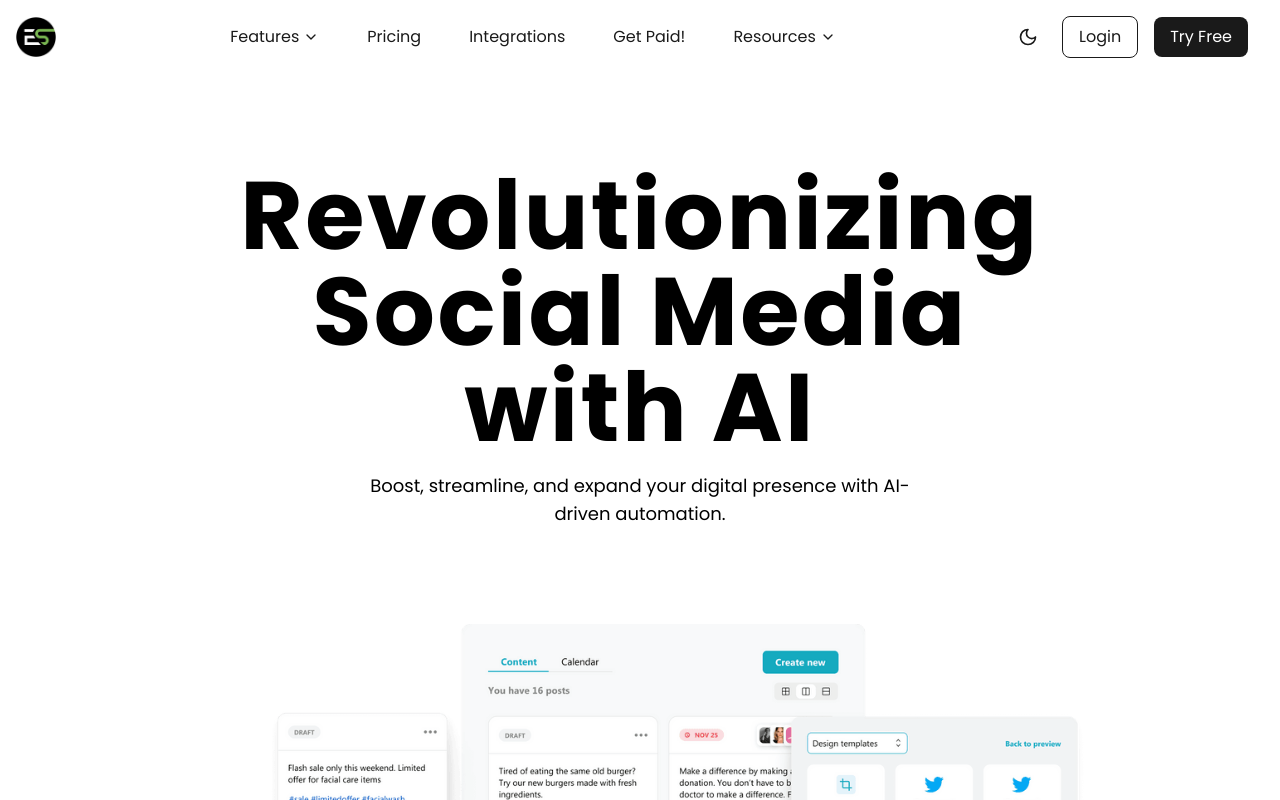
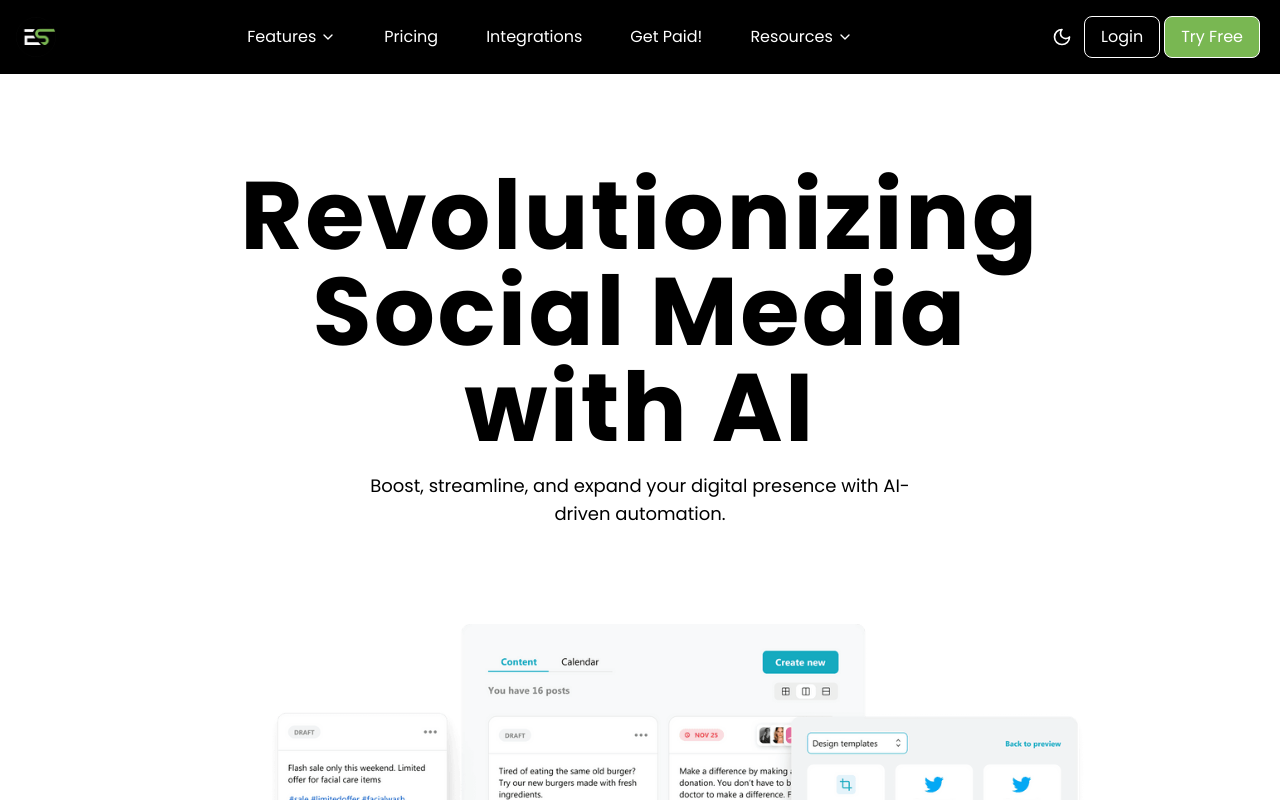
Before and after one commit to faizanfareedkhan/socialMediaAutomation, a React (Vite) app in the folder frontend/: page / in a window 1280 px wide. Shown: the top 800 px of the page. Built offline with nearby package versions, Linux system fonts and the light colour scheme.

Commit message:
make changes

```diff
--- a/frontend/index.html
+++ b/frontend/index.html
@@ -9,7 +9,7 @@
     <title>Frontend</title>
   </head>
   <body>
-    <div id="root"></div>
+    <div data-theme="red" id="root"></div>
     <script type="module" src="/src/main.tsx"></script>
   </body>
 </html>
--- /dev/null
+++ b/frontend/src/components/common/BtnPrimary.tsx
@@ -0,0 +1,16 @@
+type ButtonProps = {
+  name: string;
+  className?: string;
+};
+
+const BtnPrimary: React.FC<ButtonProps> = ({ name, className = "" }) => {
+  return (
+    <button
+      className={`border-secondary text-secondary hover:bg-secondary hover:text-primary border transition-colors duration-300 ${className}`}
+    >
+      {name}
+    </button>
+  );
+};
+
+export default BtnPrimary;
--- /dev/null
+++ b/frontend/src/components/common/BtnSecondary.tsx
@@ -0,0 +1,16 @@
+type ButtonProps = {
+  name: string;
+  className?: string;
+};
+
+const BtnSecondary: React.FC<ButtonProps> = ({ name, className = "" }) => {
+  return (
+    <button
+      className={`bg-tertiary text-secondary hover:bg-secondary hover:text-tertiary border-secondary hover:border-tertiary border transition-colors duration-300 ${className}`}
+    >
+      {name}
+    </button>
+  );
+};
+
+export default BtnSecondary;
--- a/frontend/src/components/website/navbar/Navbar.tsx
+++ b/frontend/src/components/website/navbar/Navbar.tsx
@@ -17,6 +17,8 @@ import {
   Moon,
 } from "lucide-react";
 import { NavLink } from "react-router-dom";
+import BtnPrimary from "@/components/common/BtnPrimary";
+import BtnSecondary from "@/components/common/BtnSecondary";
 
 interface MenuItem {
   title: string;
@@ -58,35 +60,35 @@ const Navbar = () => {
       ],
     },
   ];
-
+  console.log(isDarkMode);
   useEffect(() => {
-    if (isDarkMode) {
-      document.documentElement.setAttribute("data-theme", "dark");
-    } else {
-      document.documentElement.setAttribute("data-theme", "light");
+    const root = document.getElementById("root");
+    if (root) {
+      root.setAttribute("data-theme", isDarkMode ? "light" : "dark");
     }
+    console.log(root);
   }, [isDarkMode]);
 
   return (
-    <nav className="bg-primary text-primary-text w-screen fixed top-0 z-999">
-      <div className="flex justify-between p-4 items-center mx-auto">
+    <nav className="bg-primary text-secondary fixed top-0 z-999 w-screen">
+      <div className="mx-auto flex items-center justify-between p-4">
         {/* Logo */}
         <NavLink to={"/"} className="text-xl font-bold">
           <img src="/logo/ES_logo.png" alt="Logo" className="h-10 w-auto" />
         </NavLink>
 
         {/* Desktop Menu */}
-        <ul className="hidden lg:flex relative space-x-12">
+        <ul className="relative hidden space-x-12 lg:flex">
           {menuItems.map((menu) => (
             <NavLink
               to={menu.link || "/"}
               key={menu.title}
-              className="cursor-pointer duration-300 group relative transition-colors"
+              className="group relative cursor-pointer transition-colors duration-300"
               onClick={() => setDropdown(menu.items ? menu.title : null)}
               onMouseEnter={() => setDropdown(menu.items ? menu.title : null)}
               onMouseLeave={() => setDropdown(null)}
             >
-              <div className="flex gap-1 items-center">
+              <div className="flex items-center gap-1">
                 {menu.title}
                 {menu.items && (
                   <ChevronDown
@@ -98,12 +100,12 @@ const Navbar = () => {
                 )}
               </div>
               {menu.items && dropdown === menu.title && (
-                <ul className="bg-primary border  rounded-md shadow-lg w-max absolute left-[-10px] top-full">
+                <ul className="bg-primary absolute top-full left-[-10px] w-max rounded-md border shadow-lg">
                   {menu.items.map((item) => (
                     <NavLink
                       to={item.link}
                       key={item.name}
-                      className="flex duration-300 gap-2  items-center px-4 py-2 transition-colors text-primary-text"
+                      className="text-secondary flex items-center gap-2 px-4 py-2 transition-colors duration-300"
                     >
                       <item.icon size={16} />
                       {item.name}
@@ -116,26 +118,23 @@ const Navbar = () => {
         </ul>
 
         {/* Theme Toggle and Buttons */}
-        <div className="flex items-center gap-4">
+        <div className="flex items-center gap-1">
           <button
             onClick={() => setIsDarkMode(!isDarkMode)}
-            className="p-2 rounded-full  transition-colors duration-300"
+            className="rounded-full p-2 transition-colors duration-300"
             aria-label="Toggle Dark Mode"
           >
             {isDarkMode ? (
-              <Sun size={20} className="text-primary-text" />
+              <Sun size={20} className="text-secondary" />
             ) : (
-              <Moon size={20} className="text-primary-text" />
+              <Moon size={20} className="text-secondary" />
             )}
           </button>
 
-          <div className="flex items-center space-x-4">
-            <button className="border border-secondary rounded-md duration-300 hover:bg-secondary hover:text-secondary-text px-4 py-2 transition-colors">
-              Login
-            </button>
-            <button className="bg-secondary rounded-md text-secondary-text duration-300 hover:opacity-90 px-4 py-2 transition-colors">
-              Try Free
-            </button>
+          <div className="flex items-center space-x-1">
+            <BtnPrimary className="rounded-md px-4 py-2" name="Login" />
+            <BtnSecondary className="rounded-md px-4 py-2" name="Try Free" />
+
             <button className="lg:hidden" onClick={() => setIsOpen(!isOpen)}>
               {isOpen ? <X size={24} /> : <Menu size={24} />}
             </button>
@@ -145,12 +144,12 @@ const Navbar = () => {
 
       {/* Mobile Menu */}
       {isOpen && (
-        <div className="bg-primary  border-t lg:hidden">
-          <ul className="flex flex-col p-4 space-y-4">
+        <div className="bg-primary border-t lg:hidden">
+          <ul className="flex flex-col space-y-4 p-4">
             {menuItems.map((menu) => (
-              <li key={menu.title} className="cursor-pointer relative">
+              <li key={menu.title} className="relative cursor-pointer">
                 <div
-                  className="flex justify-between items-center"
+                  className="flex items-center justify-between"
                   onClick={() =>
                     setDropdown(dropdown === menu.title ? null : menu.title)
                   }
@@ -166,12 +165,12 @@ const Navbar = () => {
                   )}
                 </div>
                 {menu.items && dropdown === menu.title && (
-                  <ul className="ml-4 mt-2 space-y-2">
+                  <ul className="mt-2 ml-4 space-y-2">
                     {menu.items.map((item) => (
                       <NavLink
                         to={item.link}
                         key={item.name}
-                        className="flex gap-2 items-center py-1 text-primary-text"
+                        className="text-secondary flex items-center gap-2 py-1"
                       >
                         <item.icon size={16} />
                         {item.name}
@@ -182,11 +181,11 @@ const Navbar = () => {
               </li>
             ))}
           </ul>
-          <div className="flex flex-col p-4 space-y-2">
-            <button className="border border-secondary rounded-md duration-300 hover:bg-secondary hover:text-secondary-text px-4 py-2 transition-colors">
+          <div className="flex flex-col space-y-2 p-4">
+            <button className="border-secondary hover:bg-secondary hover:text-secondary rounded-md border px-4 py-2 transition-colors duration-300">
               Login
             </button>
-            <button className="bg-secondary rounded-md text-secondary-text duration-300 hover:opacity-90 px-4 py-2 transition-colors">
+            <button className="bg-secondary text-secondary rounded-md px-4 py-2 transition-colors duration-300 hover:opacity-90">
               Try Free
             </button>
           </div>
--- a/frontend/src/index.css
+++ b/frontend/src/index.css
@@ -1,113 +1,47 @@
 @import url("https://fonts.googleapis.com/css2?family=Poppins:ital,wght@0,100;0,200;0,300;0,400;0,500;0,600;0,700;0,800;0,900;1,100;1,200;1,300;1,400;1,500;1,600;1,700;1,800;1,900&family=Space+Grotesk:wght@300..700&display=swap");
 @import "tailwindcss";
-@custom-variant dark (&:is(.dark *));
+@custom-variant dark (&:where(.dark, .dark *));
 
 /* Font */
 * {
   font-family: "Poppins", "Space Grotesk", "Courier New", Courier, monospace;
 }
 
-/* Keyframes */
-@keyframes marquee {
-  from {
-    transform: translateX(0%);
-  }
-  to {
-    transform: translateX(-100%);
-  }
-}
-
-@keyframes marquee-vertical {
-  from {
-    transform: translateY(0%);
-  }
-  to {
-    transform: translateY(-100%);
-  }
-}
-
-/* Animations */
-.animate-marquee {
-  animation: marquee 20s linear infinite;
-}
-.animate-marquee-reverse {
-  animation: marquee 20s linear infinite reverse;
-}
-.animate-marquee-vertical {
-  animation: marquee-vertical 20s linear infinite;
-}
-
-/* Theme Variables */
 :root {
   --radius: 0.625rem;
   --background: oklch(1 0 0);
-  --foreground: oklch(0.145 0 0);
+  --foreground: oklch(0.147 0.004 49.25);
   --card: oklch(1 0 0);
-  --card-foreground: oklch(0.145 0 0);
+  --card-foreground: oklch(0.147 0.004 49.25);
   --popover: oklch(1 0 0);
-  --popover-foreground: oklch(0.145 0 0);
-  --primary: oklch(0.205 0 0);
-  --primary-foreground: oklch(0.985 0 0);
-  --secondary: oklch(0.97 0 0);
-  --secondary-foreground: oklch(0.205 0 0);
-  --muted: oklch(0.97 0 0);
-  --muted-foreground: oklch(0.556 0 0);
-  --accent: oklch(0.97 0 0);
-  --accent-foreground: oklch(0.205 0 0);
+  --popover-foreground: oklch(0.147 0.004 49.25);
+  --primary: oklch(0.216 0.006 56.043);
+  --primary-foreground: oklch(0.985 0.001 106.423);
+  --secondary: oklch(0.97 0.001 106.424);
+  --secondary-foreground: oklch(0.216 0.006 56.043);
+  --muted: oklch(0.97 0.001 106.424);
+  --muted-foreground: oklch(0.553 0.013 58.071);
+  --accent: oklch(0.97 0.001 106.424);
+  --accent-foreground: oklch(0.216 0.006 56.043);
   --destructive: oklch(0.577 0.245 27.325);
-  --border: oklch(0.922 0 0);
-  --input: oklch(0.922 0 0);
-  --ring: oklch(0.708 0 0);
+  --border: oklch(0.923 0.003 48.717);
+  --input: oklch(0.923 0.003 48.717);
+  --ring: oklch(0.709 0.01 56.259);
   --chart-1: oklch(0.646 0.222 41.116);
   --chart-2: oklch(0.6 0.118 184.704);
   --chart-3: oklch(0.398 0.07 227.392);
   --chart-4: oklch(0.828 0.189 84.429);
   --chart-5: oklch(0.769 0.188 70.08);
-  --sidebar: oklch(0.985 0 0);
-  --sidebar-foreground: oklch(0.145 0 0);
-  --sidebar-primary: oklch(0.205 0 0);
-  --sidebar-primary-foreground: oklch(0.985 0 0);
-  --sidebar-accent: oklch(0.97 0 0);
-  --sidebar-accent-foreground: oklch(0.205 0 0);
-  --sidebar-border: oklch(0.922 0 0);
-  --sidebar-ring: oklch(0.708 0 0);
+  --sidebar: oklch(0.985 0.001 106.423);
+  --sidebar-foreground: oklch(0.147 0.004 49.25);
+  --sidebar-primary: oklch(0.216 0.006 56.043);
+  --sidebar-primary-foreground: oklch(0.985 0.001 106.423);
+  --sidebar-accent: oklch(0.97 0.001 106.424);
+  --sidebar-accent-foreground: oklch(0.216 0.006 56.043);
+  --sidebar-border: oklch(0.923 0.003 48.717);
+  --sidebar-ring: oklch(0.709 0.01 56.259);
 }
 
-.dark {
-  --background: oklch(0.145 0 0);
-  --foreground: oklch(0.985 0 0);
-  --card: oklch(0.205 0 0);
-  --card-foreground: oklch(0.985 0 0);
-  --popover: oklch(0.205 0 0);
-  --popover-foreground: oklch(0.985 0 0);
-  --primary: oklch(0.922 0 0);
-  --primary-foreground: oklch(0.205 0 0);
-  --secondary: oklch(0.269 0 0);
-  --secondary-foreground: oklch(0.985 0 0);
-  --muted: oklch(0.269 0 0);
-  --muted-foreground: oklch(0.708 0 0);
-  --accent: oklch(0.269 0 0);
-  --accent-foreground: oklch(0.985 0 0);
-  --destructive: oklch(0.704 0.191 22.216);
-  --border: oklch(1 0 0 / 10%);
-  --input: oklch(1 0 0 / 15%);
-  --ring: oklch(0.556 0 0);
-  --chart-1: oklch(0.488 0.243 264.376);
-  --chart-2: oklch(0.696 0.17 162.48);
-  --chart-3: oklch(0.769 0.188 70.08);
-  --chart-4: oklch(0.627 0.265 303.9);
-  --chart-5: oklch(0.645 0.246 16.439);
-  --sidebar: oklch(0.205 0 0);
-  --sidebar-foreground: oklch(0.985 0 0);
-  --sidebar-primary: oklch(0.488 0.243 264.376);
-  --sidebar-primary-foreground: oklch(0.985 0 0);
-  --sidebar-accent: oklch(0.269 0 0);
-  --sidebar-accent-foreground: oklch(0.985 0 0);
-  --sidebar-border: oklch(1 0 0 / 10%);
-  --sidebar-ring: oklch(0.556 0 0);
-}
-
-/* Theme Tokens for Tailwind @theme plugin */
 @theme inline {
   --radius-sm: calc(var(--radius) - 4px);
   --radius-md: calc(var(--radius) - 2px);
@@ -146,7 +80,6 @@
   --color-sidebar-ring: var(--sidebar-ring);
 }
 
-/* Tailwind base layer */
 @layer base {
   * {
     @apply border-border outline-ring/50;
@@ -156,55 +89,142 @@
   }
 }
 
+/* Keyframes */
+@keyframes marquee {
+  from {
+    transform: translateX(0%);
+  }
+  to {
+    transform: translateX(-100%);
+  }
+}
+
+@keyframes marquee-vertical {
+  from {
+    transform: translateY(0%);
+  }
+  to {
+    transform: translateY(-100%);
+  }
+}
+
+/* Animations */
+.animate-marquee {
+  animation: marquee 20s linear infinite;
+}
+.animate-marquee-reverse {
+  animation: marquee 20s linear infinite reverse;
+}
+.animate-marquee-vertical {
+  animation: marquee-vertical 20s linear infinite;
+}
+
 :root {
-  /* Light Theme */
-  --primary: #ffffff;
-  --secondary: #1a1a1a;
-  --primary-text: #1a1a1a;
-  --secondary-text: #ffffff;
+  --primary: white;
+  --secondary: black;
+  --tertiary: #79b752;
+}
+
+[data-theme="light"] {
+  --primary: white;
+  --secondary: black;
+  --tertiary: #79b752;
 }
 
 [data-theme="dark"] {
-  /* Dark Theme */
-  --primary: #1a1a1a;
-  --secondary: #ffffff;
-  --primary-text: #ffffff;
-  --secondary-text: #1a1a1a;
+  --primary: black;
+  --secondary: white;
+  --tertiary: #79b752;
 }
 
-/* Base styles */
-nav {
-  background-color: var(--primary);
-  color: var(--primary-text);
-  transition:
-    background-color 0.3s ease,
-    color 0.3s ease;
+[data-theme="light-red"] {
+  --primary: white;
+  --secondary: black;
+  --tertiary: #ee0000;
 }
 
+[data-theme="dark-red"] {
+  --primary: black;
+  --secondary: white;
+  --tertiary: #ee0000;
+}
+
+[data-theme="light-blue"] {
+  --primary: white;
+  --secondary: black;
+  --tertiary: #0d18af;
+}
+[data-theme="dark-blue"] {
+  --primary: black;
+  --secondary: white;
+  --tertiary: #0d18af;
+}
+/* {For background color} */
 .bg-primary {
   background-color: var(--primary);
 }
-
 .bg-secondary {
   background-color: var(--secondary);
 }
-
-.text-primary-text {
-  color: var(--primary-text);
+.bg-tertiary {
+  background-color: var(--tertiary);
 }
 
-.text-secondary-text {
-  color: var(--secondary-text);
+/* {For text color} */
+.text-primary {
+  color: var(--primary);
+}
+.text-secondary {
+  color: var(--secondary);
+}
+.text-tertiary {
+  color: var(--tertiary);
 }
 
+/* {For border color} */
+.border-primary {
+  border-color: var(--primary);
+}
 .border-secondary {
   border-color: var(--secondary);
 }
+.border-tertiary {
+  border-color: var(--tertiary);
+}
 
+/* Hover background colors */
+.hover\:bg-primary:hover {
+  background-color: var(--primary);
+}
 .hover\:bg-secondary:hover {
   background-color: var(--secondary);
-  color: var(--secondary-text);
 }
+.hover\:bg-tertiary:hover {
+  background-color: var(--tertiary);
+}
+
+/* Hover text colors */
+.hover\:text-primary:hover {
+  color: var(--primary);
+}
+.hover\:text-secondary:hover {
+  color: var(--secondary);
+}
+.hover\:text-tertiary:hover {
+  color: var(--tertiary);
+}
+
+/* Hover border colors */
+.hover\:border-primary:hover {
+  border-color: var(--primary);
+}
+.hover\:border-secondary:hover {
+  border-color: var(--secondary);
+}
+.hover\:border-tertiary:hover {
+  border-color: var(--tertiary);
+}
+
 .custom-audio::-webkit-media-controls-enclosure {
   background-color: transparent;
 }
```
